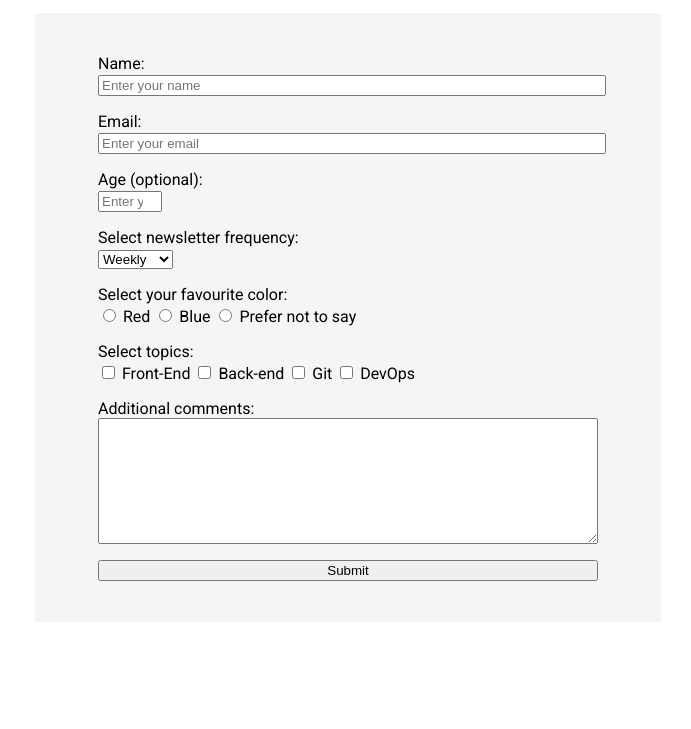
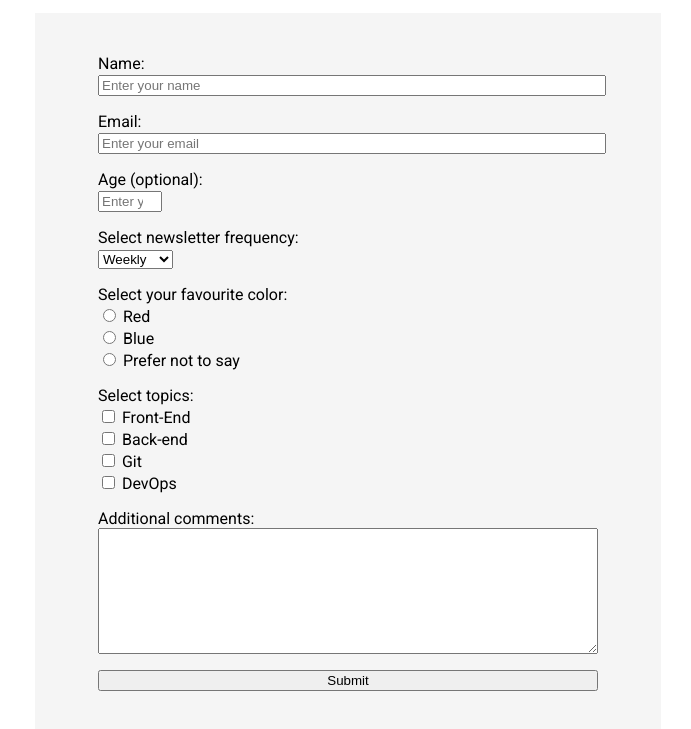
Before and after one commit to gcha9954/fcc-survey-form-2021, a website: page index.html in a window 1280 px wide. Shown: the part 103-832 px from the top of the page, without its empty margins (292-983 px from the left). Before the commit the page ends 800 px from the top, so only its background shows below. Drawn offline with Linux system fonts and the light colour scheme.

Commit message:
put radios and checkboxes on separate lines

```diff
--- a/index.html
+++ b/index.html
@@ -63,22 +63,22 @@
         </div>
         <div class="question">
           <p class="br-label">Select your favourite color:</p>
-          <label for="red">
+          <label class="br-label" for="red">
             <input type="radio" name="colors" id="red" value="red" />
             Red
           </label>
-          <label for="blue">
+          <label class="br-label" for="blue">
             <input type="radio" name="colors" id="blue" value="blue" />
             Blue
           </label>
-          <label for="none">
+          <label class="br-label" for="none">
             <input type="radio" name="colors" id="none" value="none" />
             Prefer not to say
           </label>
         </div>
         <div class="question">
           <p class="br-label">Select topics:</p>
-          <label for="front-end">
+          <label class="br-label" for="front-end">
             <input
               type="checkbox"
               name="topics"
@@ -87,7 +87,7 @@
             />
             Front-End
           </label>
-          <label for="back-end">
+          <label class="br-label" for="back-end">
             <input
               type="checkbox"
               name="topics"
@@ -96,7 +96,7 @@
             />
             Back-end
           </label>
-          <label for="git">
+          <label class="br-label" for="git">
             <input type="checkbox" name="topics" id="git" value="git" />
             Git
           </label>
--- a/style.css
+++ b/style.css
@@ -29,6 +29,11 @@ input[type="email"] {
   width: 100%;
 }
 
+/* input[type="checkbox"],
+input[type="radio"] {
+  display: block;
+} */
+
 textarea {
   display: block;
   width: 100%;
```
